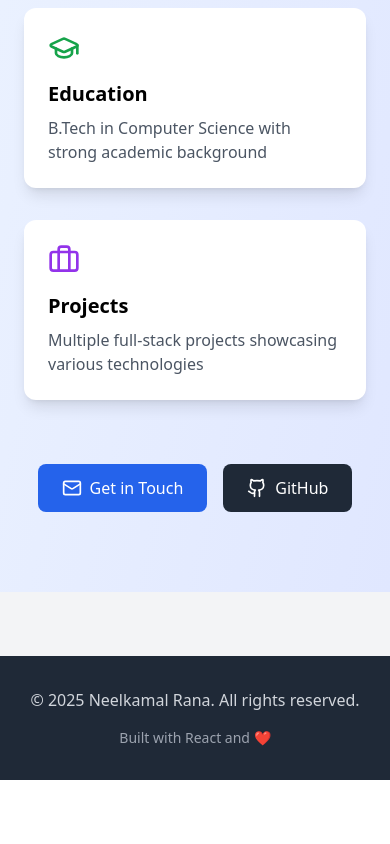
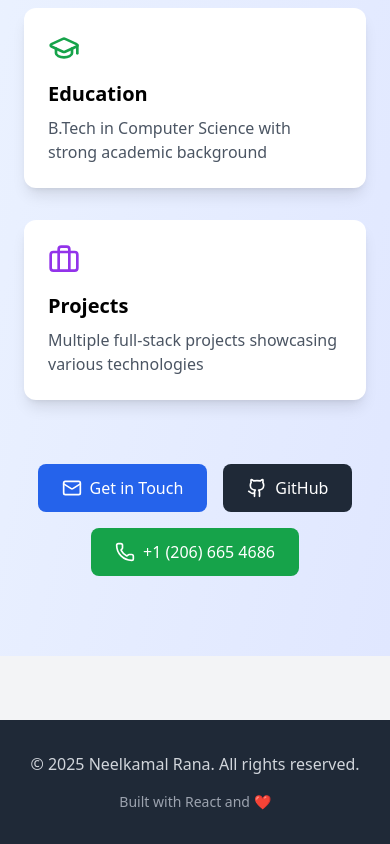
Before and after one commit to neelkamalrana/neelkamalrana.github.io, a React (Create React App) app: page / in a window 390 px wide. Shown: the part 1242-2086 px from the top of the page. Before the commit the page ends 2022 px from the top, so only its background shows below. Built offline with nearby package versions, Linux system fonts and the light colour scheme.

Commit message:
Add phone icon and contact number to homepage

```diff
--- a/src/App.js
+++ b/src/App.js
@@ -1,6 +1,6 @@
 import React from 'react';
 import { Routes, Route, Link } from 'react-router-dom';
-import { Github, ExternalLink, Mail, Linkedin, Download, Building, GraduationCap, Briefcase } from 'lucide-react';
+import { Github, ExternalLink, Mail, Linkedin, Download, Building, GraduationCap, Briefcase, Phone } from 'lucide-react';
 import { personalInfo, projects, education, experience, skills } from './data/portfolioData';
 
 function Home() {
@@ -55,6 +55,15 @@ function Home() {
             <a href={personalInfo.github} target="_blank" rel="noopener noreferrer" className="flex items-center space-x-2 bg-gray-800 text-white px-6 py-3 rounded-lg hover:bg-gray-900 transition">
               <Github size={20} />
               <span>GitHub</span>
+            </a>
+          </div>
+          <div className="flex justify-center mt-4">
+            <a
+              href={`tel:${personalInfo.phone.replace(/[^+\d]/g, '')}`}
+              className="flex items-center space-x-2 bg-green-600 text-white px-6 py-3 rounded-lg hover:bg-green-700 transition"
+            >
+              <Phone size={20} />
+              <span>{personalInfo.phone}</span>
             </a>
           </div>
         </div>
```
Lines whose indentation alone changed are shown as unchanged.
